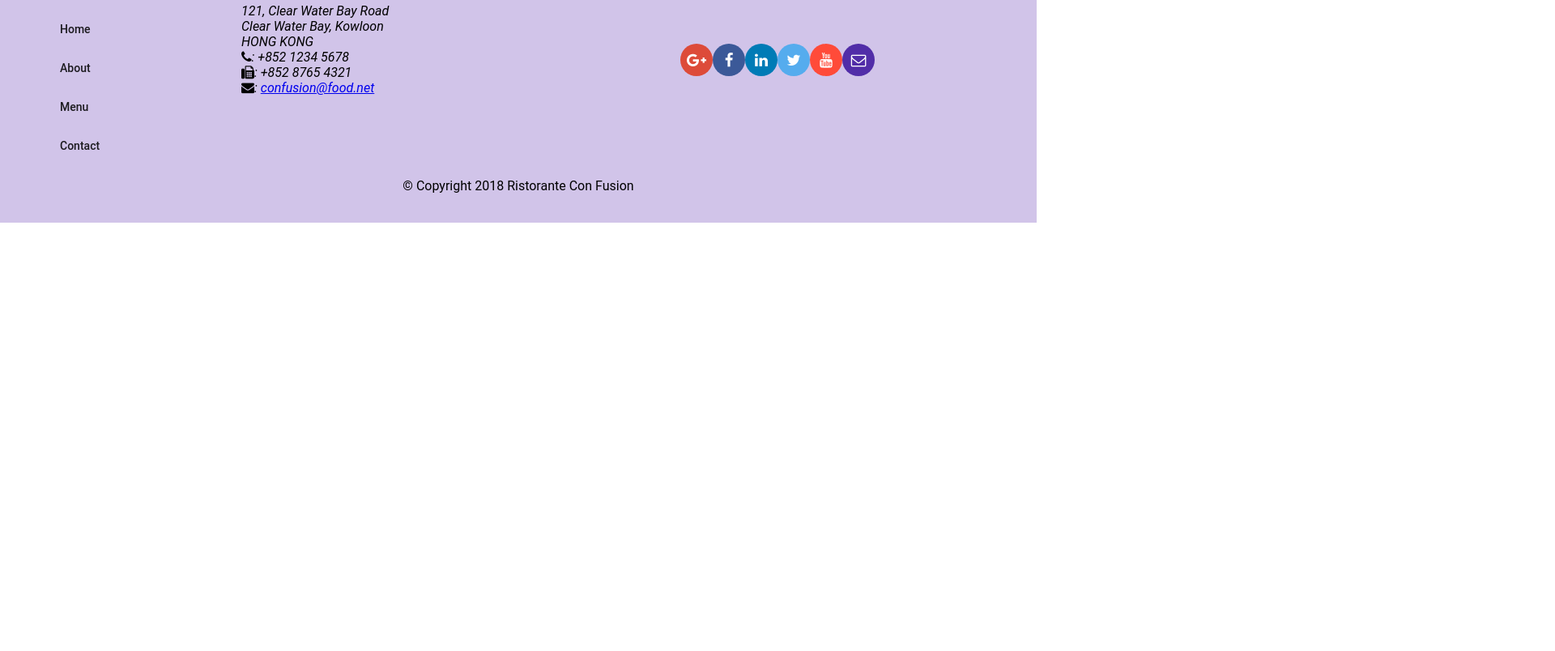
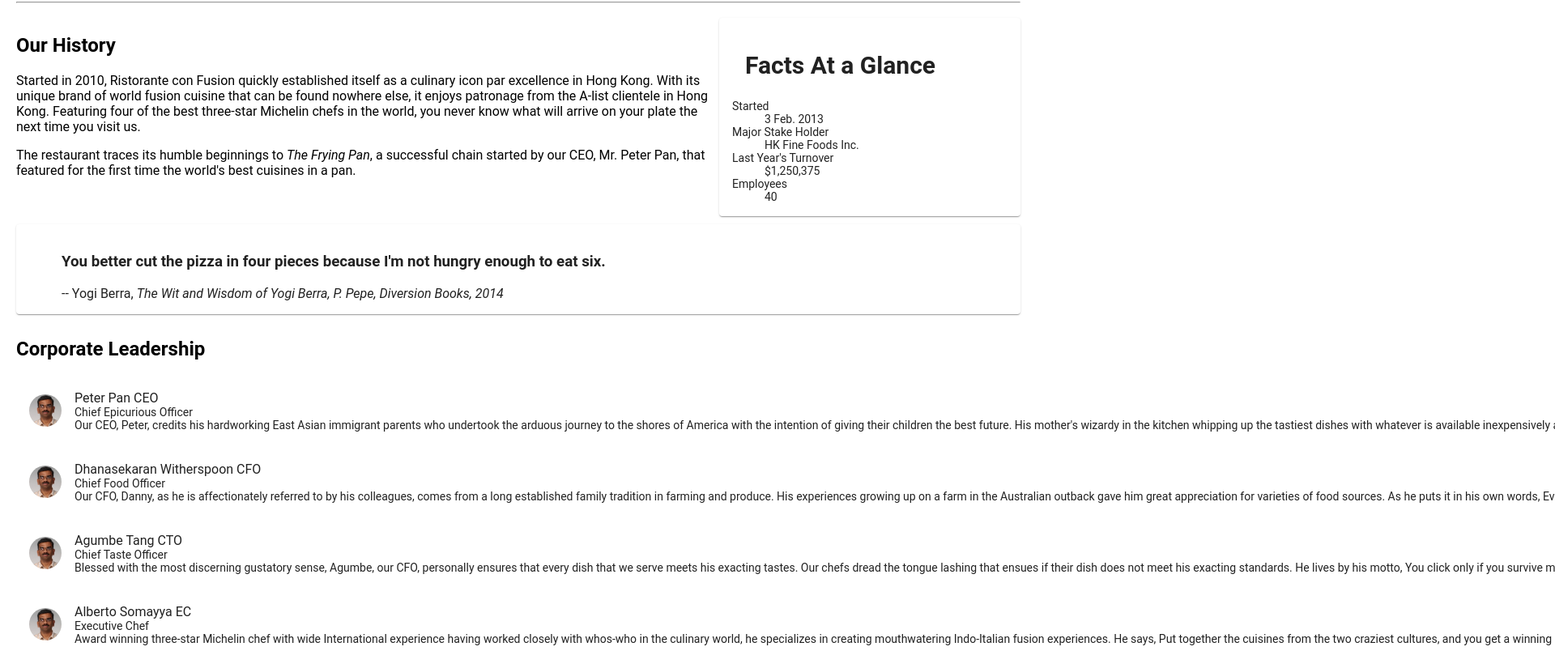
Before and after one commit to Zernez/Angular-project, an Angular app in the folder Angular/conFusion/: page /about in a window 1280 px wide. Before the commit this address led to /. Shown: the part 416-1220 px from the top of the page at 81% size, 1920 px wide, since content can reach past the window. Before the commit the page ends 800 px from the top, so only its background shows below. Built offline with nearby package versions, Linux system fonts and the light colour scheme.

Commit message:
Assignment Week 2 Angular

```diff
--- a/Angular/conFusion/src/app/about/about.component.html
+++ b/Angular/conFusion/src/app/about/about.component.html
@@ -1,3 +1,72 @@
-<p>
-  about works!
-</p>
+<div class="container"
+  fxLayout="column"
+  fxLayoutGap="10px">
+
+  <div fxFlex>
+    <div>
+        <h3>About Us</h3>
+        <hr>
+    </div>
+  </div>
+
+  <div fxFlex>
+    <div fxLayout="column" fxLayout.gt-sm="row">
+      <div fxFlex="70">
+        <h2>Our History</h2>
+        <p>Started in 2010, Ristorante con Fusion quickly established itself as a culinary icon par excellence in Hong Kong. With its unique brand of world fusion cuisine that can be found nowhere else, it enjoys patronage from the A-list clientele in Hong Kong.  Featuring four of the best three-star Michelin chefs in the world, you never know what will arrive on your plate the next time you visit us.</p>
+        <p>The restaurant traces its humble beginnings to <em>The Frying Pan</em>, a successful chain started by our CEO, Mr. Peter Pan, that featured for the first time the world's best cuisines in a pan.</p>
+      </div>
+      <div fxFlex="30">
+        <mat-card>
+          <mat-card-header>
+            <mat-card-title>
+            <h2>Facts At a Glance</h2>
+            </mat-card-title>
+          </mat-card-header>
+          <mat-card-content>
+            <dl>
+              <dt>Started</dt>
+              <dd>3 Feb. 2013</dd>
+              <dt>Major Stake Holder</dt>
+              <dd>HK Fine Foods Inc.</dd>
+              <dt>Last Year's Turnover</dt>
+              <dd>$1,250,375</dd>
+              <dt>Employees</dt>
+              <dd>40</dd>
+            </dl>
+          </mat-card-content>
+        </mat-card>
+      </div>
+    </div>
+  </div>
+
+  <div fxFlex>
+    <mat-card>
+      <blockquote>
+        <h3>You better cut the pizza in four pieces because
+            I'm not hungry enough to eat six.</h3>
+        <footer>-- Yogi Berra,
+          <cite>The Wit and Wisdom of Yogi Berra,
+            P. Pepe, Diversion Books, 2014</cite>
+        </footer>
+      </blockquote>
+    </mat-card>
+  </div>
+
+  <h2>Corporate Leadership</h2>
+  <div fxFlex>
+      <mat-list fxFlex>
+        <mat-list-item *ngFor="let person of leader">
+          <img matListAvatar src={{person.image}} alt={{person.name}}>
+          <h1 matLine> {{person.name}}  {{person.abbr}} </h1>
+          <p matLine>
+            <span> {{person.designation}} </span>
+          </p>
+          <p matLine>
+            <span> {{person.description}} </span>
+          </p>
+        </mat-list-item>
+      </mat-list>
+  </div>
+
+</div>
--- a/Angular/conFusion/src/app/about/about.component.ts
+++ b/Angular/conFusion/src/app/about/about.component.ts
@@ -1,15 +1,28 @@
-import { Component, OnInit } from '@angular/core';
+import { Component, OnInit, Input } from '@angular/core';
+import { Leader } from '../shared/leader';
+import { LeaderService } from '../services/leader.service';
+
+import { Params, ActivatedRoute } from '@angular/router';
+import { Location } from '@angular/common';
 
 @Component({
   selector: 'app-about',
   templateUrl: './about.component.html',
   styleUrls: ['./about.component.scss']
 })
+
 export class AboutComponent implements OnInit {
 
-  constructor() { }
+
+  leader: Leader [];
+
+  constructor(private leaderservice: LeaderService,
+    private route: ActivatedRoute,
+    private location: Location) { }
 
   ngOnInit() {
+
+    this.leader = this.leaderservice.getLeaders();
   }
 
 }
--- a/Angular/conFusion/src/app/app-routing/routes.ts
+++ b/Angular/conFusion/src/app/app-routing/routes.ts
@@ -11,5 +11,6 @@
   { path: 'menu',     component: MenuComponent },
   { path: '', redirectTo: '/home', pathMatch: 'full' },
   { path: 'dishdetail/:id',     component: DishdetailComponent },
-  { path: 'contactus',     component: ContactComponent }
+  { path: 'contactus',     component: ContactComponent },
+  { path: 'about',     component: AboutComponent }
 ];
--- a/Angular/conFusion/src/app/app.module.ts
+++ b/Angular/conFusion/src/app/app.module.ts
@@ -16,6 +16,7 @@
 
 import { DishService } from './services/dish.service';
 import { PromotionService } from './services/promotion.service';
+import { LeaderService } from './services/leader.service';
 import { HeaderComponent } from './header/header.component';
 import { FooterComponent } from './footer/footer.component';
 import { AboutComponent } from './about/about.component';
@@ -45,7 +46,7 @@
     FlexLayoutModule,
     AppRoutingModule
   ],
-  providers: [DishService, PromotionService],
+  providers: [DishService, PromotionService, LeaderService],
   bootstrap: [AppComponent]
 })
 export class AppModule { }
--- a/Angular/conFusion/src/app/footer/footer.component.html
+++ b/Angular/conFusion/src/app/footer/footer.component.html
@@ -10,7 +10,7 @@
         <h4>Links</h4>
         <mat-list>
           <mat-list-item><a mat-button routerLinkActive="active" routerLink="/home">Home</a></mat-list-item>
-          <mat-list-item><a mat-button routerLinkActive="active">About</a></mat-list-item>
+          <mat-list-item><a mat-button routerLinkActive="active" routerLink="/about">About</a></mat-list-item>
           <mat-list-item><a mat-button routerLinkActive="active" routerLink="/menu">Menu</a></mat-list-item>
           <mat-list-item><a mat-button routerLinkActive="active" routerLink="/contactus">Contact</a></mat-list-item>
         </mat-list>
--- a/Angular/conFusion/src/app/header/header.component.html
+++ b/Angular/conFusion/src/app/header/header.component.html
@@ -1,7 +1,7 @@
 <mat-toolbar color="primary">
   <span><img src="/assets/images/logo.png" height=30 width=41></span>
   <a mat-button routerLinkActive="active" routerLink="/home"><span class="fa fa-home fa-lg"></span> Home</a>
-  <a mat-button routerLinkActive="active"><span class="fa fa-info fa-lg"></span> About</a>
+  <a mat-button routerLinkActive="active" routerLink="/about"><span class="fa fa-info fa-lg"></span> About</a>
   <a mat-button routerLinkActive="active" routerLink="/menu"><span class="fa fa-list fa-lg"></span> Menu</a>
   <a mat-button routerLinkActive="active" routerLink="/contactus"><span class="fa fa-address-card fa-lg"></span> Contact</a>
 </mat-toolbar>
--- a/Angular/conFusion/src/app/home/home.component.html
+++ b/Angular/conFusion/src/app/home/home.component.html
@@ -33,4 +33,20 @@
   </mat-card-content>
 </mat-card>
 
+<mat-card *ngIf="leader" fxFlex>
+  <mat-card-header>
+    <div mat-card-avatar></div>
+    <mat-card-title>
+      <h3>{{leader.name | uppercase}} {{leader.abbr | uppercase}}</h3>
+    </mat-card-title>
+  </mat-card-header>
+  <img mat-card-image src={{leader.image}} alt={{leader.name}}>
+  <mat-card-content>
+    <p>{{leader.designation}}
+    </p>
+    <p>{{leader.description}}
+    </p>
+  </mat-card-content>
+</mat-card>
+
 </div>
--- a/Angular/conFusion/src/app/home/home.component.ts
+++ b/Angular/conFusion/src/app/home/home.component.ts
@@ -3,6 +3,8 @@
 import { DishService } from '../services/dish.service';
 import { Promotion } from '../shared/promotion';
 import { PromotionService } from '../services/promotion.service';
+import { Leader } from '../shared/leader';
+import { LeaderService } from '../services/leader.service';
 
 @Component({
   selector: 'app-home',
@@ -14,13 +16,16 @@
 
   dish: Dish;
   promotion: Promotion;
+  leader: Leader;
 
   constructor(private dishservice: DishService,
-    private promotionservice: PromotionService) { }
+    private promotionservice: PromotionService,
+    private leaderservice: LeaderService) { }
 
   ngOnInit() {
     this.dish = this.dishservice.getFeaturedDish();
     this.promotion = this.promotionservice.getFeaturedPromotion();
+    this.leader = this.leaderservice.getFeaturedLeader();
   }
 
 }
--- /dev/null
+++ b/Angular/conFusion/src/app/services/leader.service.ts
@@ -0,0 +1,19 @@
+import { Injectable } from '@angular/core';
+import { Leader } from '../shared/leader';
+import { LEADERS } from '../shared/leaders';
+
+@Injectable({
+  providedIn: 'root'
+})
+export class LeaderService {
+
+  constructor() { }
+
+  getLeaders(): Leader[] {
+    return LEADERS;
+  }
+
+  getFeaturedLeader(): Leader {
+    return LEADERS.filter((leader) => leader.featured)[0];
+  }
+}
--- /dev/null
+++ b/Angular/conFusion/src/app/shared/leader.ts
@@ -0,0 +1,9 @@
+export class Leader {
+      id: string;
+      name: string;
+      image: string;
+      designation: string;
+      abbr: string;
+      featured: boolean;
+      description: string;
+}
--- /dev/null
+++ b/Angular/conFusion/src/app/shared/leaders.ts
@@ -0,0 +1,44 @@
+import { Leader } from './leader';
+
+export const LEADERS: Leader[] = [
+    {
+      id: '0',
+      name: 'Peter Pan',
+      image: '/assets/images/alberto.png',
+      designation: 'Chief Epicurious Officer',
+      abbr: 'CEO',
+      featured: false,
+      // tslint:disable-next-line:max-line-length
+      description: 'Our CEO, Peter, credits his hardworking East Asian immigrant parents who undertook the arduous journey to the shores of America with the intention of giving their children the best future. His mother\'s wizardy in the kitchen whipping up the tastiest dishes with whatever is available inexpensively at the supermarket, was his first inspiration to create the fusion cuisines for which The Frying Pan became well known. He brings his zeal for fusion cuisines to this restaurant, pioneering cross-cultural culinary connections.'
+    },
+    {
+      id: '1',
+      name: 'Dhanasekaran Witherspoon',
+      image: '/assets/images/alberto.png',
+      designation: 'Chief Food Officer',
+      abbr: 'CFO',
+      featured: false,
+      // tslint:disable-next-line:max-line-length
+      description: 'Our CFO, Danny, as he is affectionately referred to by his colleagues, comes from a long established family tradition in farming and produce. His experiences growing up on a farm in the Australian outback gave him great appreciation for varieties of food sources. As he puts it in his own words, Everything that runs, wins, and everything that stays, pays!'
+    },
+    {
+      id: '2',
+      name: 'Agumbe Tang',
+      image: '/assets/images/alberto.png',
+      designation: 'Chief Taste Officer',
+      abbr: 'CTO',
+      featured: false,
+      // tslint:disable-next-line:max-line-length
+      description: 'Blessed with the most discerning gustatory sense, Agumbe, our CFO, personally ensures that every dish that we serve meets his exacting tastes. Our chefs dread the tongue lashing that ensues if their dish does not meet his exacting standards. He lives by his motto, You click only if you survive my lick.'
+    },
+    {
+      id: '3',
+      name: 'Alberto Somayya',
+      image: '/assets/images/alberto.png',
+      designation: 'Executive Chef',
+      abbr: 'EC',
+      featured: true,
+      // tslint:disable-next-line:max-line-length
+      description: 'Award winning three-star Michelin chef with wide International experience having worked closely with whos-who in the culinary world, he specializes in creating mouthwatering Indo-Italian fusion experiences. He says, Put together the cuisines from the two craziest cultures, and you get a winning hit! Amma Mia!'
+    }
+  ];
```
Also changed, not shown: 1 other file (tests, documents, lock files or other folders).
